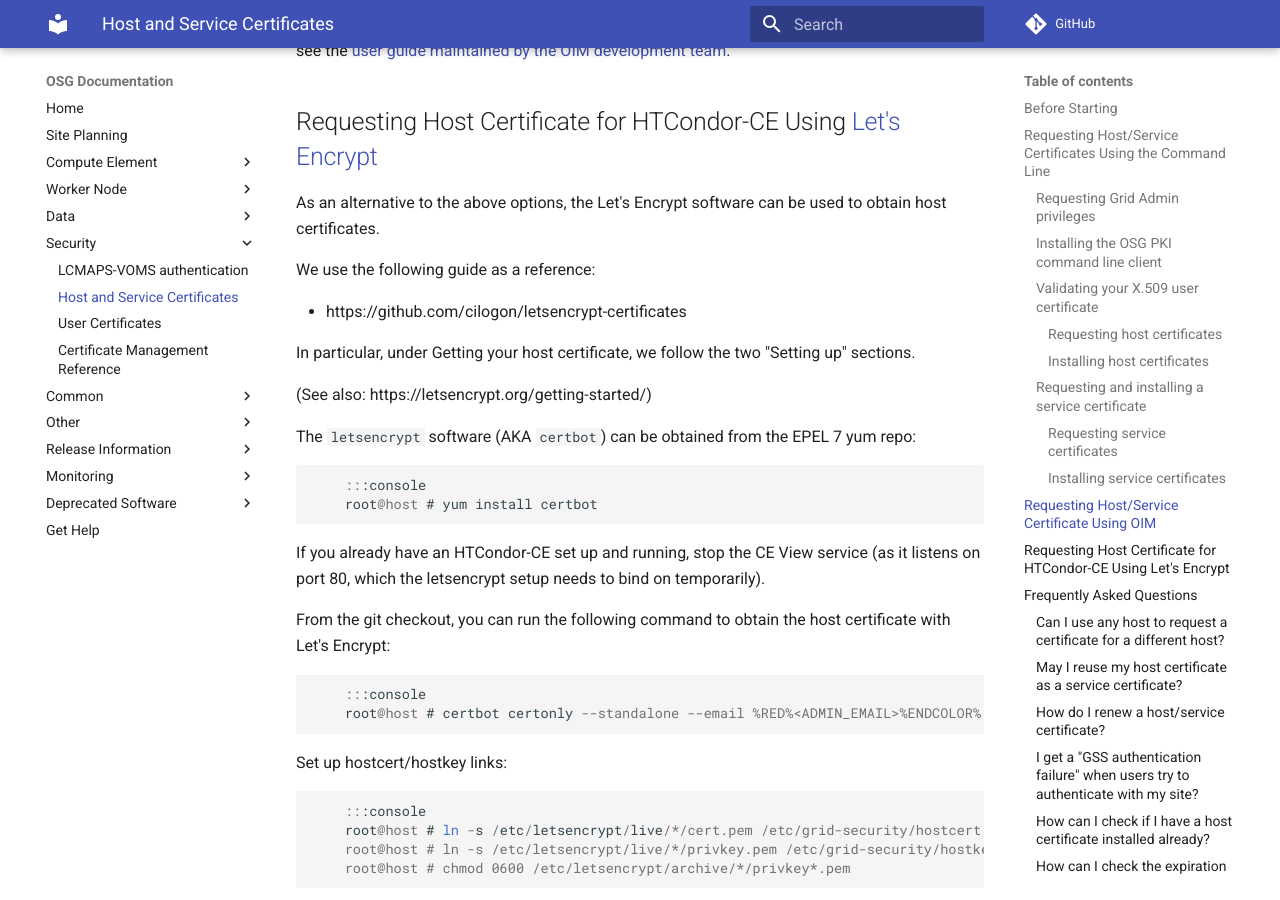
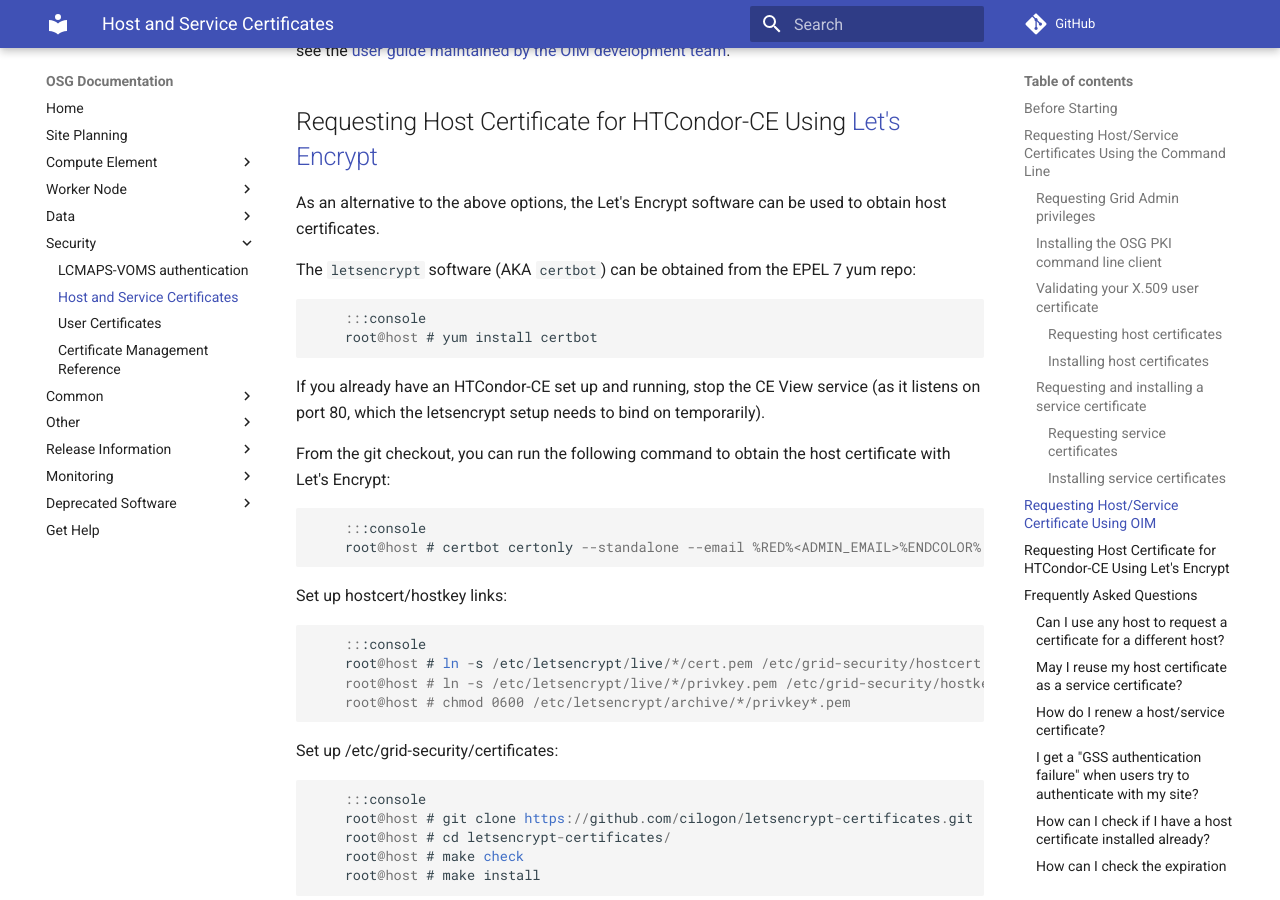
Before and after one commit to osg-htc/docs, an MkDocs documentation site: the page built from docs/security/host-certs.md, in a window 1280 px wide and 900 px high, scrolled down 4472 px. Built offline with MkDocs 1.6.1 and Material for MkDocs 9.7.7, drawn with Linux system fonts in a browser that asks for light colours; comment, search, counter and statistics services are not loaded; old or Windows-style settings are respelled for this version of MkDocs; some of the changed text lies outside the part shown.

Commit message:
move reference links to bottom of doc (SOFTWARE-3225)

```diff
--- a/docs/security/host-certs.md
+++ b/docs/security/host-certs.md
@@ -210,14 +210,6 @@
 
 As an alternative to the above options, the Let's Encrypt software can be used to obtain host certificates.
 
-We use the following guide as a reference:
-
-   - https://github.com/cilogon/letsencrypt-certificates
-
-In particular, under Getting your host certificate, we follow the two "Setting up" sections.
-
-(See also: https://letsencrypt.org/getting-started/)
-
 The `letsencrypt` software (AKA `certbot`) can be obtained from the EPEL 7 yum repo:
 
         :::console
```
Also changed, not shown: other parts of docs/security/host-certs.md (+5 -0 lines).
